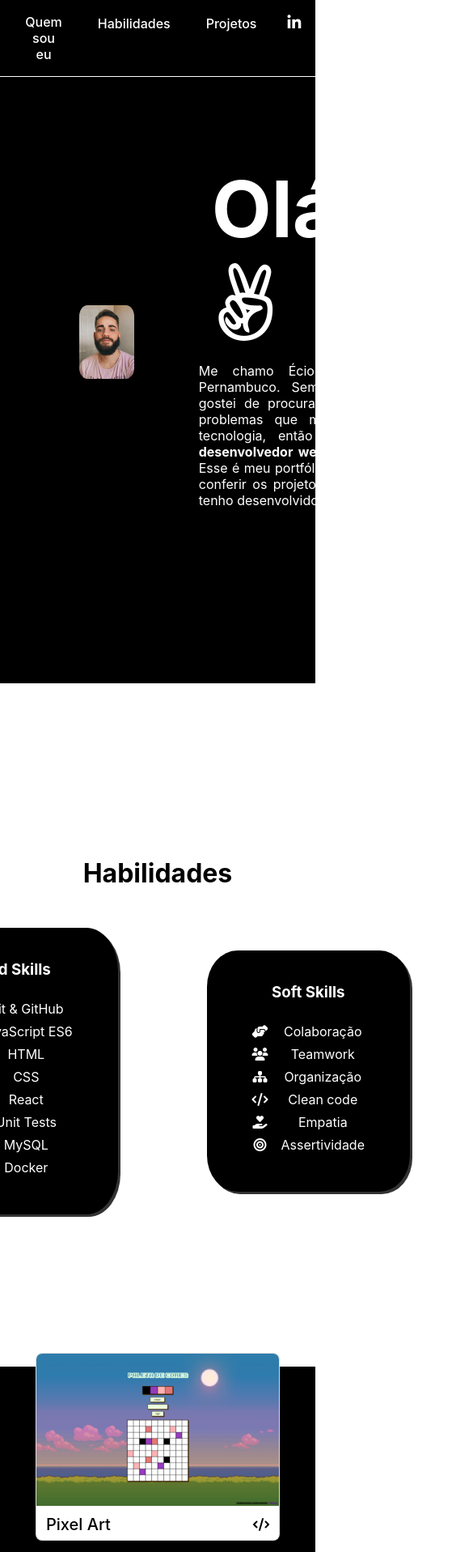
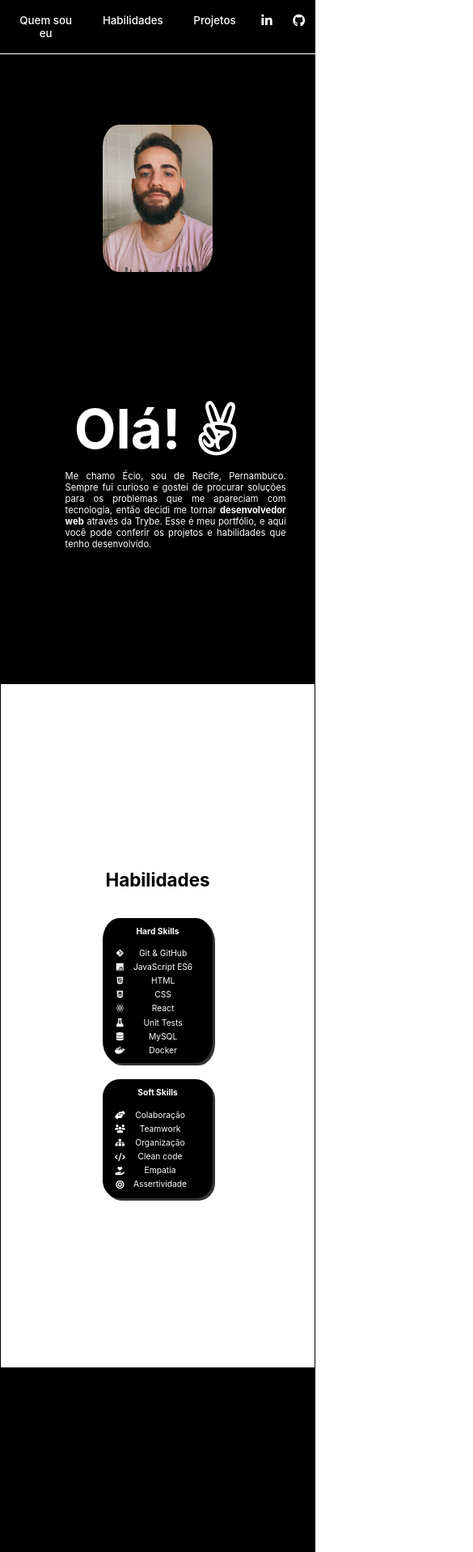
Before and after one commit to ecioferraz/ecioferraz.github.io, a React (Create React App) app: page / in a window 390 px wide. Shown: the top 1917 px of the page at 81% size, 585 px wide, since content can reach past the window. Built offline with nearby package versions, Linux system fonts and the light colour scheme.

Commit message:
css responsiveness

```diff
--- a/src/components/Home.jsx
+++ b/src/components/Home.jsx
@@ -6,7 +6,7 @@ export default function Home () {
   return (
     <section className="home-page" id="about">
       <img className="hero" src={ hero } alt="Foto de perfil"></img>
-      <div>
+      <div className="about-container">
         <h1 className="home-title">Olá! <i className="fab fa-angellist"></i></h1>
         <p className="about">Me chamo Écio, sou de Recife, Pernambuco. Sempre fui curioso e gostei de procurar soluções para os problemas que me apareciam com tecnologia, então decidi me tornar <strong>desenvolvedor web</strong> através da <a href="https://www.betrybe.com/">Trybe</a>. Esse é meu portfólio, e aqui você pode conferir os projetos e habilidades que tenho desenvolvido.</p>
       </div>
--- a/src/components/styles/Footer.css
+++ b/src/components/styles/Footer.css
@@ -1,11 +1,4 @@
 footer {
-    /* align-items: flex-end; */
-    /* background-color: rgb(0, 0, 0);
-    color: rgb(255, 255, 255); */
-    /* border-bottom: groove 1px rgb(255, 255, 255); */
-    /* display: flex; */
-    /* padding: .5em 0; */
-    /* position: fixed; */
     width: 100%;
     display: flex;
     align-items: center;
@@ -15,11 +8,15 @@ footer {
 footer div {
   align-items: center;
   display: flex;
-  /* justify-content: space-between;
-  width: 20%; */
   margin-left: 10px;
 }
 
 footer p {
   margin: 5px 10px;
 }
+
+@media screen and (max-width: 1024px) {
+  footer {
+    font-size: .8em
+  };
+}
--- a/src/components/styles/Header.css
+++ b/src/components/styles/Header.css
@@ -1,5 +1,4 @@
 header {
-  /* align-items: flex-end; */
   background-color: rgb(0, 0, 0, .8);
   border-bottom: groove 1px rgb(255, 255, 255);
   color:rgb(255, 255, 255);
@@ -7,7 +6,7 @@ header {
   justify-content: center;
   padding: 1em 0 1em 0;
   position: fixed;
-  width: 100%;
+  width: 100vw;
 };
 
 header ul {
@@ -20,11 +19,10 @@ ul {
 }
 
 nav {
-  /* flex: 1; */
+  flex: 1;
   display: flex;
   justify-content: space-between;
   width: 98%;
-  /* padding: 0 0 0 20%; */
 }
 
 nav ul {
@@ -37,24 +35,10 @@ nav li {
   margin: 0 1em;
 }
 
-/* button {
-  border: none;
-  padding: 10px;
-  background-color: rgba(255, 255, 255, 0);
-}
-
-button:hover {
-  background-color: rgba(255, 255, 255, 0.15);
-  border-radius: 10px;
-  box-shadow: 0 12px 16px 0 rgba(0,0,0,0.24), 0 17px 50px 0 rgba(0,0,0,0.19);
-  cursor: pointer;
-} */
-
 /* https://dev.to/webdeasy/top-20-css-buttons-animations-f41 */
 button {
   background-color: rgb(0, 0, 0, 0);
   border: none;
-  /* color: rgb(255, 255, 255); */
   cursor: pointer;
   position: relative;
   transition: all 0.3s;
@@ -121,3 +105,9 @@ a {
 a:hover i {
   transform: scale(1.3);
 }
+
+@media screen and (max-width: 1024px) {
+  .menu a {
+    font-size: 1em;
+  }
+}
--- a/src/components/styles/Home.css
+++ b/src/components/styles/Home.css
@@ -6,6 +6,7 @@
   justify-content: space-evenly;
   padding: 0 25%;
   background-color: rgb(0, 0, 0);
+  width: 100vw;
 }
 
 .hero {
@@ -23,3 +24,16 @@
   text-align: justify;
   margin-left: 5em;
 }
+
+@media screen and (max-width: 1024px) {
+  .home-page {
+    flex-direction: column;
+    font-size: .7em;
+    height: 100vh;
+    padding: 0;
+  }
+
+  .about {
+    width: 70vw;
+  }
+}
--- a/src/components/styles/Projects.css
+++ b/src/components/styles/Projects.css
@@ -8,6 +8,7 @@
   justify-content: center;
   padding: 0 15%;
   text-align: center;
+  width: 100vw;
 }
 
 .project-cards {
@@ -24,3 +25,25 @@
 h1 {
   margin-bottom: 50px;
 }
+
+@media screen and (max-width: 635px) and (max-height: 1090px) {
+  .projects {
+    height: 100%;
+  }
+
+  .project-card {
+    max-width: 45%;
+    height: 45%;
+  }
+}
+
+@media screen and (max-width: 1024px) {
+  .projects {
+    padding: 0;
+    height: 100vh;
+  }
+
+  .project-cards :is( h4, i ) {
+    font-size: .7em;
+  }
+}
--- a/src/components/styles/Skills.css
+++ b/src/components/styles/Skills.css
@@ -1,6 +1,7 @@
 .skills {
   align-items: center;
   background-color: rgb(255, 255, 255);
+  border: 1px solid black;
   color: rgb(0, 0, 0);
   display: flex;
   flex-direction: column;
@@ -19,7 +20,7 @@
   align-items: center;
   display: flex;
   justify-content: space-evenly;
-  width: 100vh;
+  width: 100%;
 }
 
 .hard-skills, .soft-skills {
@@ -50,3 +51,35 @@ li {
 .skill li:hover {
   transform: scale(1.2);
 }
+
+@media screen and (max-width: 1024px) {
+  .skills {
+    padding: 0;
+  }
+
+  .skills-lists {
+    flex-direction: column;
+  }
+
+  .hard-skills, .soft-skills {
+    width: 30%;
+    font-size: .8em;
+    padding: 10px;
+  }
+
+  .soft-skills {
+    margin-top: 20px;
+  }
+
+  .skills h3 {
+    font-size: .8em;
+  }
+
+  .skills-title {
+    font-size: 1.4em;
+  }
+
+  li {
+    font-size: .8em;
+  }
+}
```
